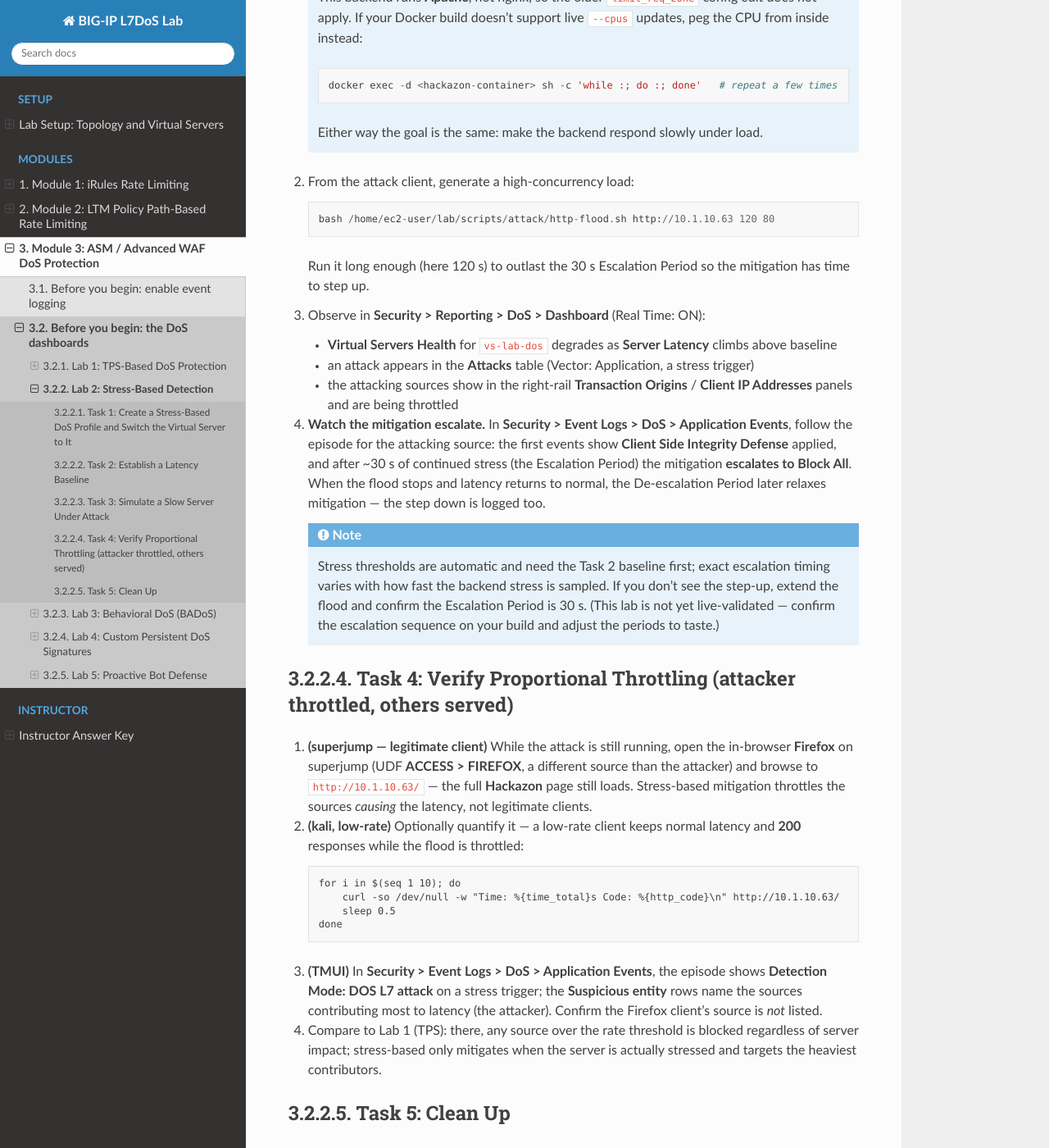
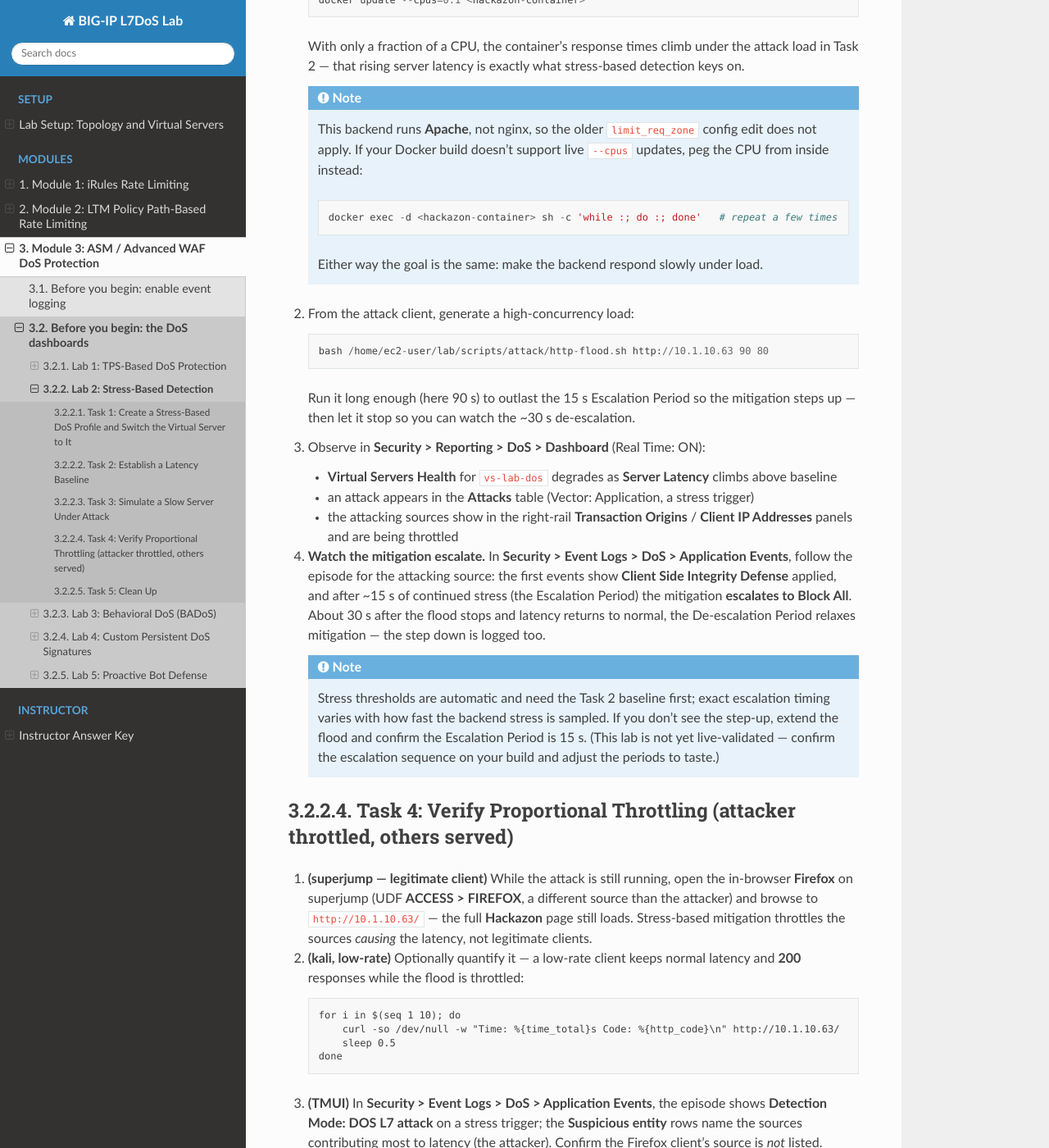
Before and after one commit to snowblind-/BIG-IP-L7DoS-Lab, a Sphinx documentation site: the page built from docs/module3-asm-waf/lab2/lab2-stress-based.rst, in a window 1280 px wide and 1400 px high, scrolled down 2678 px. Shown: the whole window at 82% size. Built offline with Sphinx 7.4.7 and the Read the Docs theme 3.1.0, drawn with Linux system fonts in a browser that asks for light colours; some of the changed text lies outside the part shown.

Commit message:
Lab 2 (stress): reduce escalation/de-escalation periods for a lab-visible cycle
Stress de-escalation defaults to 7200 s (2 hours) -> mitigation would never relax
in lab time. Shorten both: Escalation Period 30 -> 15 s, De-escalation Period
(default 7200 s) -> 30 s, so the escalate->de-escalate cycle completes in a couple
minutes. Flood shortened to 90 s (outlasts 15 s escalation, then stops so the ~30 s
de-escalation is observable); observation timings synced; added a flapping-tradeoff
note.

```diff
--- a/docs/module3-asm-waf/lab2/lab2-stress-based.rst
+++ b/docs/module3-asm-waf/lab2/lab2-stress-based.rst
@@ -68,13 +68,20 @@
    layer; the **Mitigation** dropdown (Transparent → Conservative → Standard →
    Aggressive protection) sets how hard it acts. Leave the default for this lab.
 
-#. **Prevention Duration** drives the escalation timing. Set a **short Escalation
-   Period** so the step-up is visible within the lab — **Escalation Period = 30 s**
-   (how long mitigation stays at each step before escalating) — and leave the
-   **De-escalation Period** at its default (how long stress must stay normal before
-   mitigation relaxes). With a 30 s escalation period the mitigation steps from
-   Client Side Integrity Defense to Block All about half a minute into a sustained
-   attack.
+#. **Prevention Duration** drives the escalation timing. The stress defaults are
+   long — Escalation 120 s / **De-escalation 7200 s (two hours)** — so mitigation
+   would never relax in lab time. Shorten **both** so the full cycle is visible:
+   **Escalation Period = 15 s** (how long mitigation stays at each step before
+   escalating) and **De-escalation Period = 30 s** (how long stress must stay normal
+   before mitigation relaxes). With these, mitigation steps from Client Side
+   Integrity Defense to Block All about 15 s into a sustained attack, and relaxes
+   ~30 s after it stops.
+
+   .. note::
+
+      Short periods make the demo snappy but can cause **flapping** (mitigation
+      toggling on/off) when real traffic hovers near the threshold — use longer
+      values in production.
 
 #. Click **Finished**.
 
@@ -147,10 +154,10 @@
 
 #. From the attack client, generate a high-concurrency load::
 
-      bash /home/ec2-user/lab/scripts/attack/http-flood.sh http://10.1.10.63 120 80
+      bash /home/ec2-user/lab/scripts/attack/http-flood.sh http://10.1.10.63 90 80
 
-   Run it long enough (here 120 s) to outlast the 30 s Escalation Period so the
-   mitigation has time to step up.
+   Run it long enough (here 90 s) to outlast the 15 s Escalation Period so the
+   mitigation steps up — then let it stop so you can watch the ~30 s de-escalation.
 
 #. Observe in **Security > Reporting > DoS > Dashboard** (Real Time: ON):
 
@@ -163,17 +170,17 @@
 
 #. **Watch the mitigation escalate.** In **Security > Event Logs > DoS >
    Application Events**, follow the episode for the attacking source: the first
-   events show **Client Side Integrity Defense** applied, and after ~30 s of
+   events show **Client Side Integrity Defense** applied, and after ~15 s of
    continued stress (the Escalation Period) the mitigation **escalates to Block
-   All**. When the flood stops and latency returns to normal, the De-escalation
-   Period later relaxes mitigation — the step down is logged too.
+   All**. About 30 s after the flood stops and latency returns to normal, the
+   De-escalation Period relaxes mitigation — the step down is logged too.
 
    .. note::
 
       Stress thresholds are automatic and need the Task 2 baseline first; exact
       escalation timing varies with how fast the backend stress is sampled. If you
       don't see the step-up, extend the flood and confirm the Escalation Period is
-      30 s. (This lab is not yet live-validated — confirm the escalation sequence on
+      15 s. (This lab is not yet live-validated — confirm the escalation sequence on
       your build and adjust the periods to taste.)
 
 Task 4: Verify Proportional Throttling (attacker throttled, others served)
```
